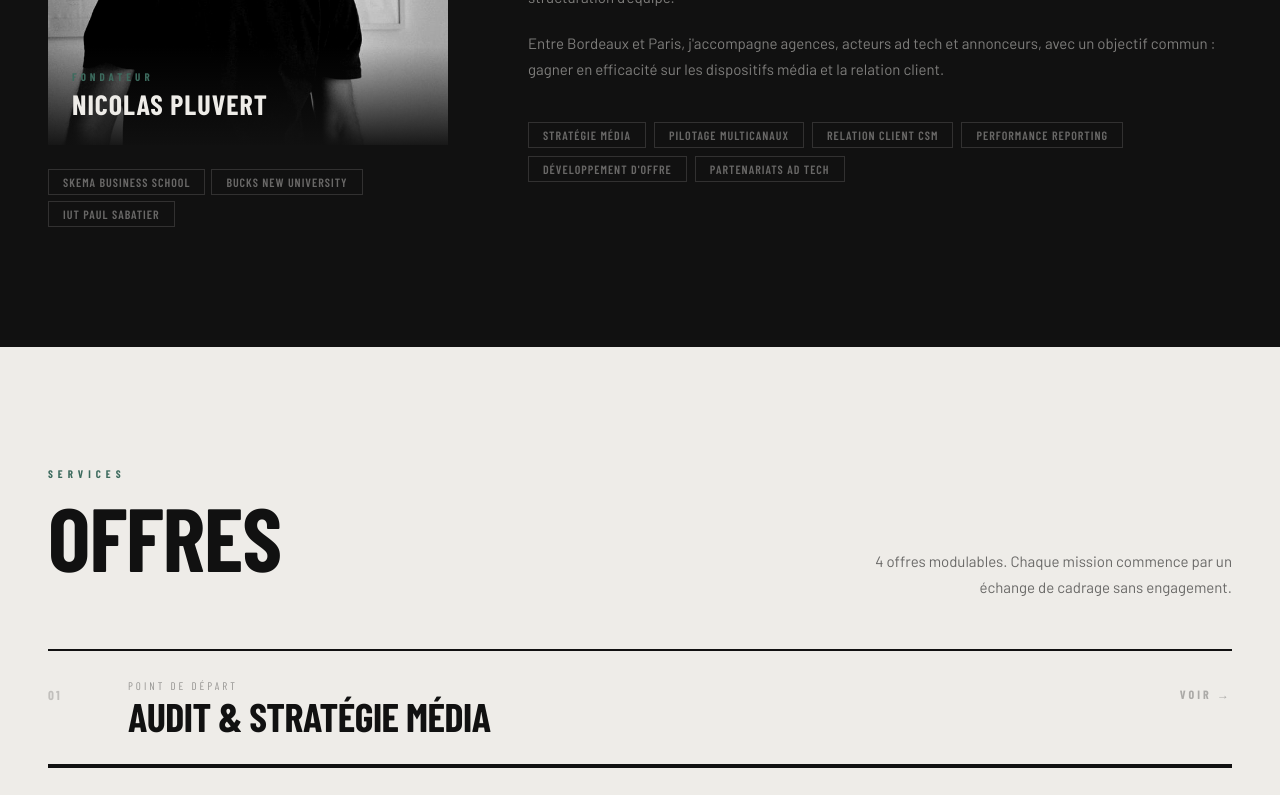
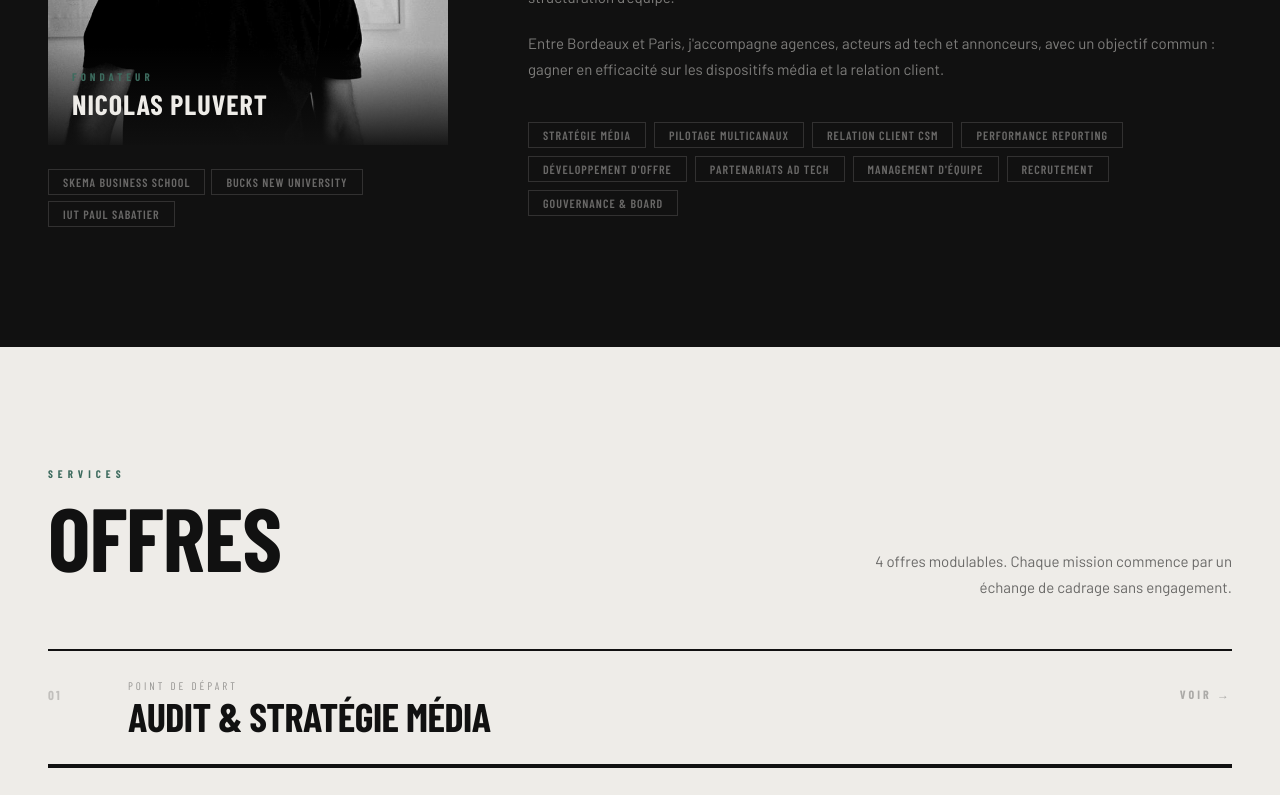
Before and after one commit to pluvertnicolas/Cadence-Conseil, a Next.js app: page / in a window 1280 px wide. Shown: the part 1600-2395 px from the top of the page. Built offline with nearby package versions, Linux system fonts and the light colour scheme; a web font is replaced by a local one.

Commit message:
Update np-consulting-v6.jsx

```diff
--- a/components/np-consulting-v6.jsx
+++ b/components/np-consulting-v6.jsx
@@ -370,7 +370,7 @@ export default function NPConsultingV6() {
                   Entre Bordeaux et Paris, j'accompagne agences, acteurs ad tech et annonceurs, avec un objectif commun : gagner en efficacité sur les dispositifs média et la relation client.
                 </p>
                 <div style={{ display:"flex", flexWrap:"wrap", gap:8 }}>
-                  {["Stratégie média","Pilotage multicanaux","Relation client CSM","Performance reporting","Développement d'offre","Partenariats ad tech"].map((c, i) => (
+                  {["Stratégie média","Pilotage multicanaux","Relation client CSM","Performance reporting","Développement d'offre","Partenariats ad tech","Management d'équipe","Recrutement","Gouvernance & board"].map((c, i) => (
                     <span key={i} className="pill" style={{ borderColor:"rgba(238,236,232,0.15)", color:"rgba(238,236,232,0.4)" }}>{c}</span>
                   ))}
                 </div>
```
